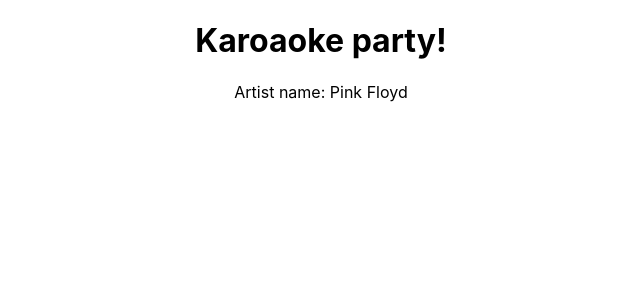
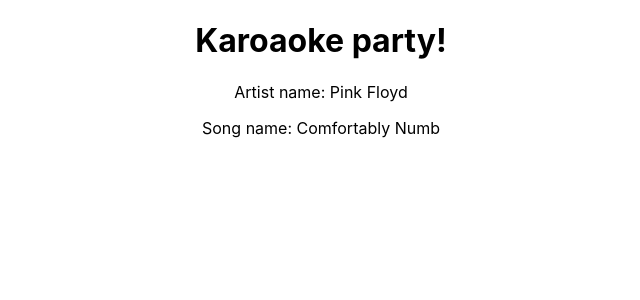
Before and after one commit to Mark0195/react-karaoke-sprint, a React (Create React App) app: page / in a window 1280 px wide. Shown: the top 300 px of the page, without its empty margins (319-959 px from the left). Built offline with nearby package versions, Linux system fonts and the light colour scheme.

Commit message:
Added a randomizer thingy

```diff
--- a/package.json
+++ b/package.json
@@ -8,6 +8,7 @@
     "@testing-library/user-event": "^12.8.3",
     "react": "^17.0.2",
     "react-dom": "^17.0.2",
+    "react-player": "^2.9.0",
     "react-scripts": "4.0.3",
     "web-vitals": "^1.1.1"
   },
--- a/src/App.js
+++ b/src/App.js
@@ -6,6 +6,7 @@
 
   const [artistName, setArtistName] = useState("Alice Cooper");
   const [songAddress, setSongAddress] = useState("");
+  const [songName, setSongName] = useState("Bloop");
 
   // Do this as soon as the app loads
   useEffect(()=>{
@@ -14,21 +15,27 @@
     fetch('data/songs.json')
     .then((response) => response.json())
     .then((json) => {
-      console.log(json[0]["artist"]);
 
-      setArtistName(json[0]["artist"]);
-      setSongAddress(json[0]["url"]);
+      let randomNum = Math.floor(Math.random() * json.length)
+
+      console.log(json[randomNum]["artist"]);
+
+      setArtistName(json[randomNum]["artist"]);
+      setSongAddress(json[randomNum]["url"]);
+      setSongName(json[randomNum]["song"]);
 
     });
-  });
+  },[]);
 
   return (
     <div className="App">
       <h1>Karoaoke party!</h1>
       <p>Artist name: {artistName}</p>
+      <p>Song name: {songName}</p>
 
       <div className="PlayerArea">
-        <ReactPlayer width="100vw" url={songAddress} />
+
+        <ReactPlayer width="100vw" url={songAddress} controls="true" />
       </div>
     </div>
   );
```
